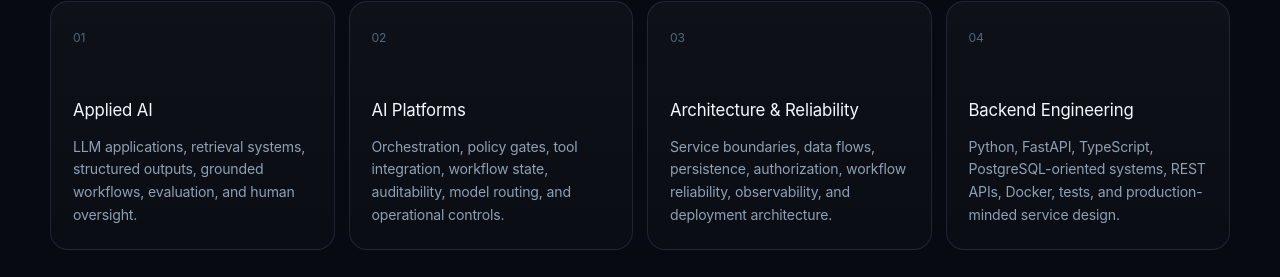
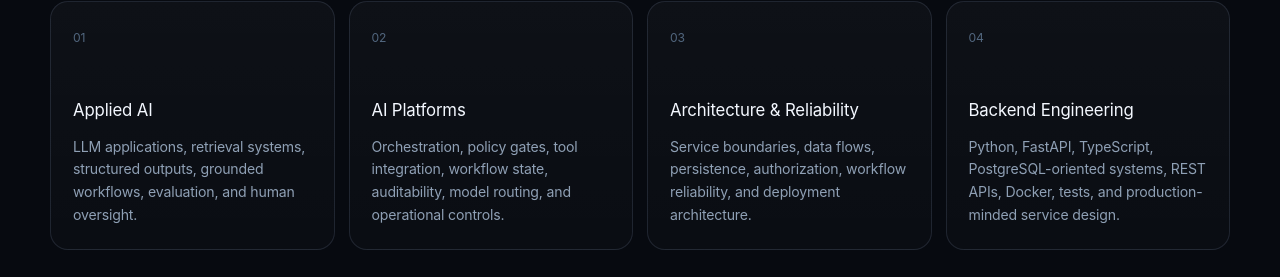
Before and after one commit to chaitanyaAI-careers/Portfolio, a Next.js app: page / in a window 1280 px wide. Shown: the part 1713-1990 px from the top of the page. Built offline with nearby package versions, Linux system fonts and the light colour scheme; no server answers.

Commit message:
Keep portfolio experience claims evidence-aligned

```diff
--- a/data/portfolio.ts
+++ b/data/portfolio.ts
@@ -98,7 +98,7 @@
     },
     {
       title: "Architecture & Reliability",
-      text: "Service boundaries, data flows, persistence, authorization, workflow reliability, observability, and deployment architecture.",
+      text: "Service boundaries, data flows, persistence, authorization, workflow reliability, and deployment architecture.",
     },
     {
       title: "Backend Engineering",
@@ -476,7 +476,6 @@
       "Prisma",
       "Authentication",
       "Docker",
-      "Observability",
     ],
   },
 };
```
